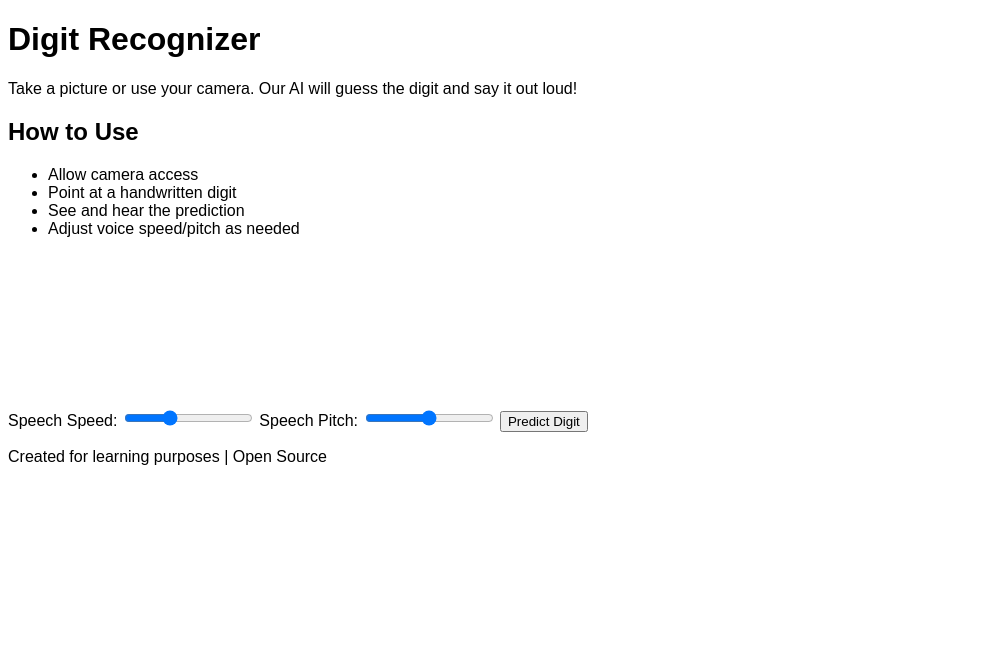
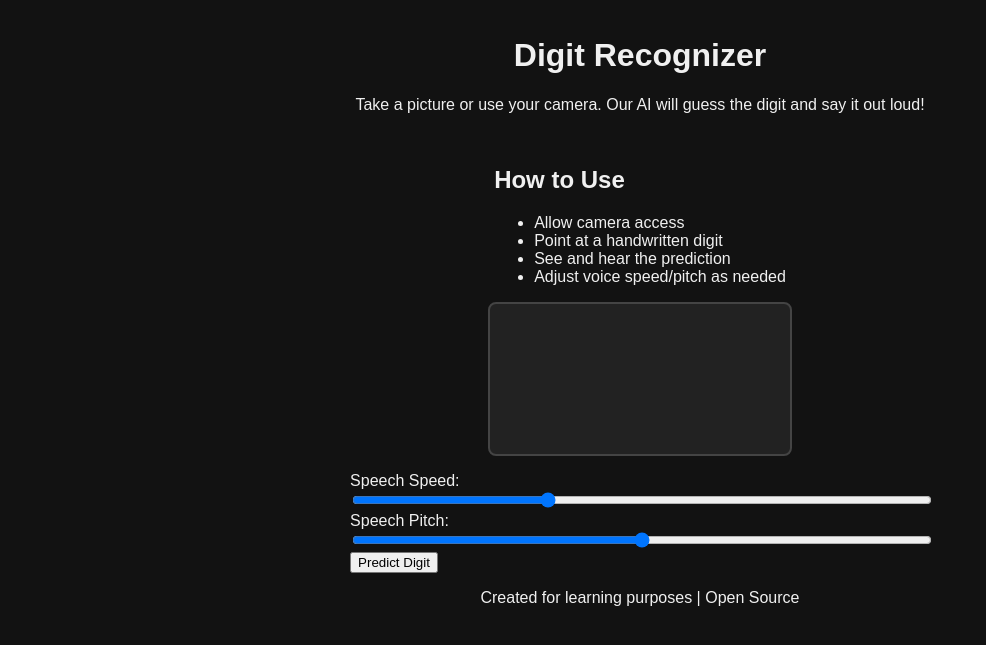
Before and after one commit to Amrik-Majumdar/MNIST, a Python web app: template templates/index.html in a window 1280 px wide. Shown: the top 645 px of the page, without its empty margins (0-986 px from the left). Run offline with Jinja, Linux system fonts and the light colour scheme; the template is opened without the code that fills it, so the values that code supplies are empty.

Commit message:
Update style.css

```diff
--- a/static/style.css
+++ b/static/style.css
@@ -1 +1,76 @@
-/* Example CSS */ body { font-family: sans-serif; }
+body {
+  margin: 0;
+  font-family: sans-serif;
+  background: #121212;
+  color: #f0f0f0;
+  display: flex;
+  flex-direction: column;
+  align-items: center;
+  padding: 1rem;
+}
+
+header {
+  text-align: center;
+  margin-bottom: 1rem;
+}
+
+main {
+  display: flex;
+  flex-direction: column;
+  gap: 1rem;
+  width: 100%;
+  max-width: 400px;
+}
+
+#how-to ol {
+  padding-left: 1.2rem;
+}
+
+#app {
+  display: flex;
+  flex-direction: column;
+  align-items: center;
+  gap: 0.5rem;
+}
+
+canvas, video {
+  background: #222;
+  border: 2px solid #444;
+  border-radius: 8px;
+  max-width: 100%;
+}
+
+.controls button {
+  background: #1e88e5;
+  color: white;
+  border: none;
+  padding: 0.5rem 1rem;
+  margin: 0.2rem;
+  border-radius: 5px;
+  font-size: 1rem;
+}
+
+.controls button:hover {
+  background: #1565c0;
+}
+
+#result h2 {
+  font-size: 2rem;
+  color: #00e676;
+}
+
+#speech-controls label {
+  display: block;
+  margin: 0.2rem 0;
+}
+
+input[type="range"] {
+  width: 100%;
+}
+
+@media (min-width: 600px) {
+  main {
+    flex-direction: row;
+    justify-content: center;
+  }
+}
```
